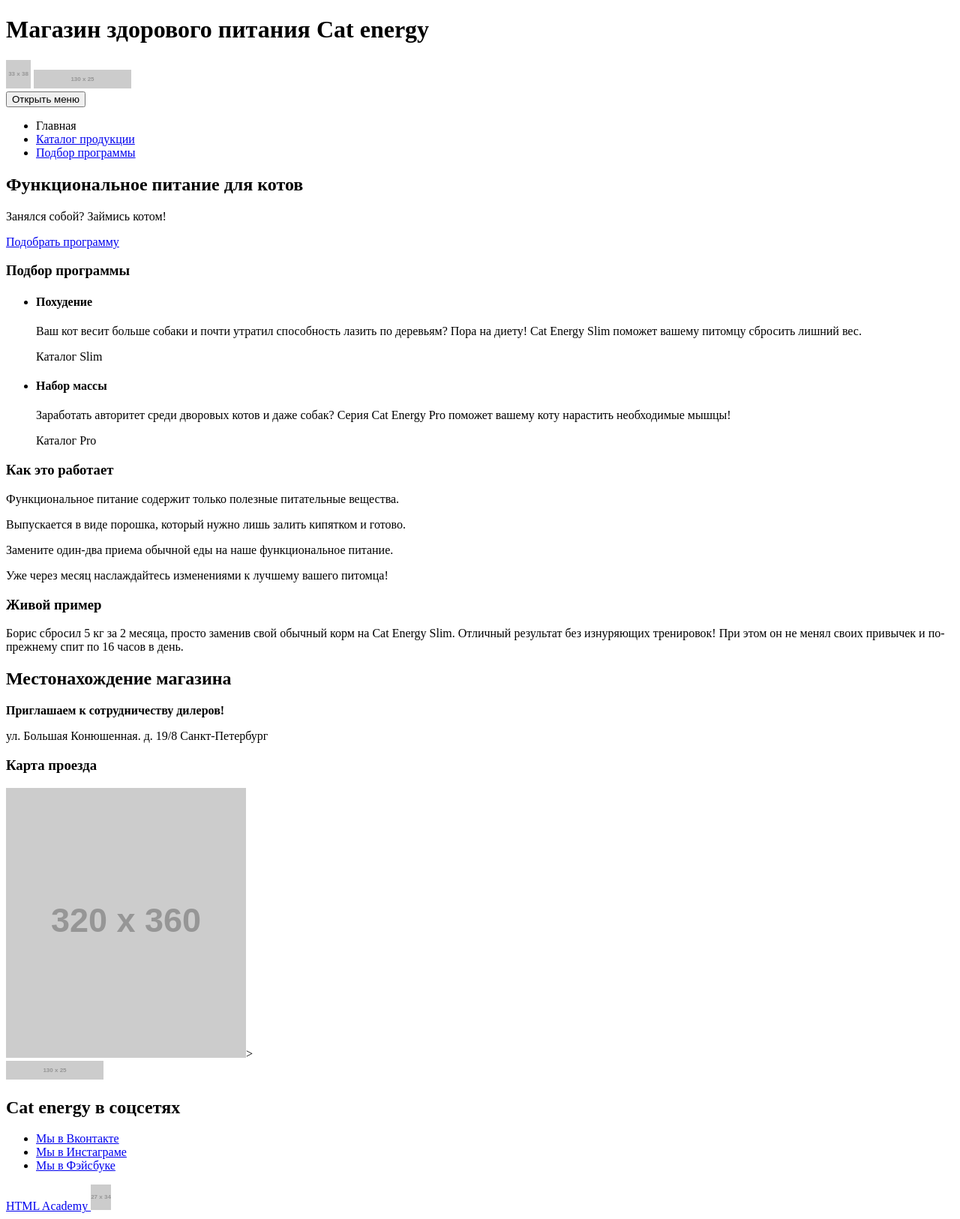
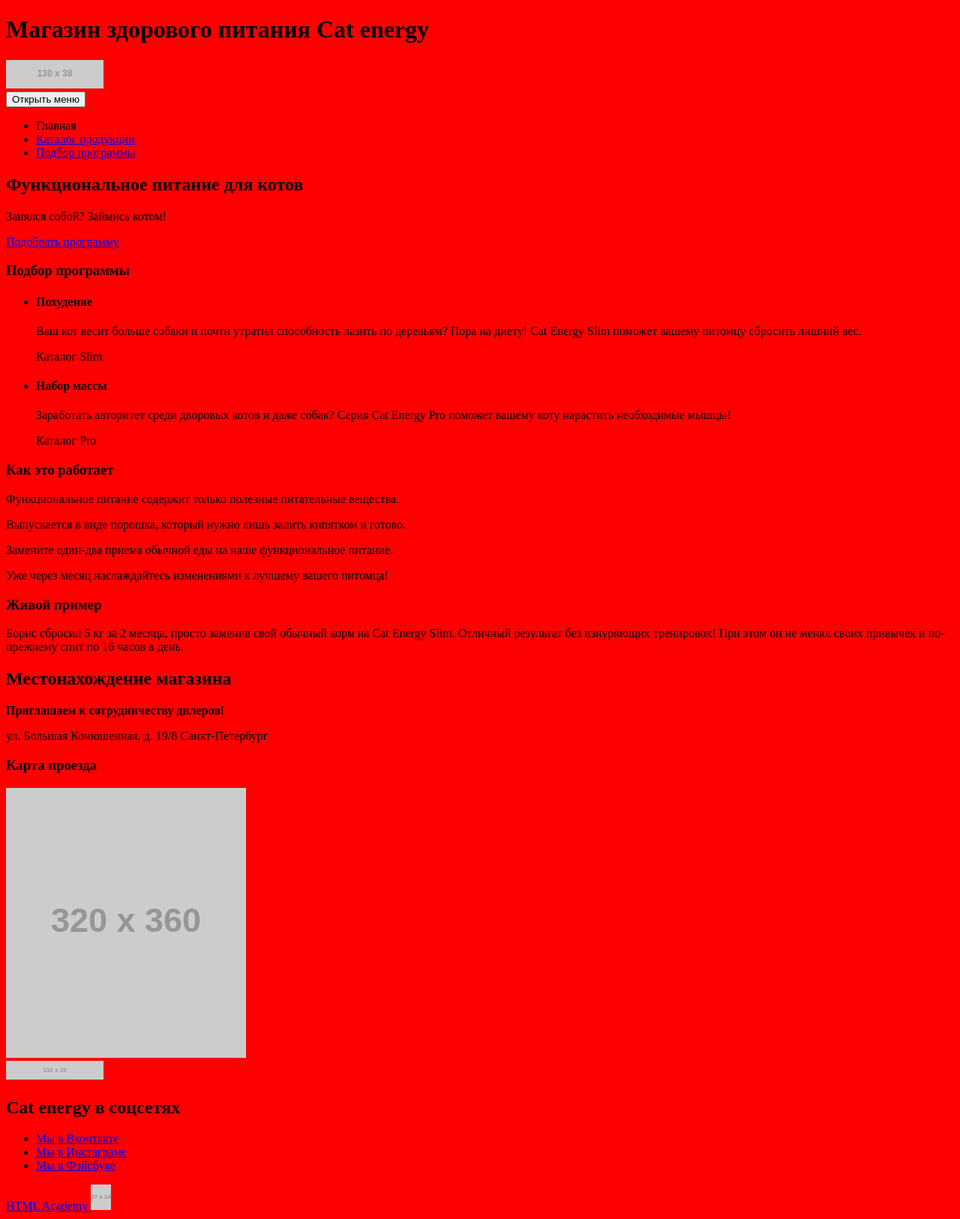
Before and after one commit to cor26/301483-cat-energy-16, a website: page source/index.html in a window 1280 px wide. Shown: the whole page at 75% size. Drawn offline with nearby package versions, Linux system fonts and the light colour scheme; files that its build step writes are made by us from their sources; placeholder pictures from the web are drawn by us.

Commit message:
Устранение последних замечаний, создание пробного scss

```diff
--- a/source/index.html
+++ b/source/index.html
@@ -3,13 +3,13 @@
 <head>
   <meta charset="utf-8">
   <title>HTML Academy: Кэт энерджи</title>
+  <link rel="stylesheet" type="text/css" href="css/style.css">
 </head>
 <body>
 <header class="page-header">
   <h1 class="visually-hidden">Магазин здорового питания Cat energy</h1>
   <a class="page-header__logo">
-    <img class="page-header__logo-image" src="http://placehold.it/33x38" alt="Логотип магазина">
-    <img class="page-footer__main-img" src="http://placehold.it/130x25" alt="Надпись Кэт энерджи">
+    <img class="page-header__logo-image" src="http://placehold.it/130x38" alt="Логотип магазина Кэт энерджи">
   </a>
 
   <nav class="main-nav">
@@ -95,7 +95,7 @@
 
     <section class="page-footer__map map">
       <h3 class="visually-hidden">Карта проезда</h3>
-      <img class="map-img" src="http://placehold.it/320x360" alt="Адрес магазина: ул. Большая Конюшенная. д. 19/8 Санкт-Петербург">>
+      <img class="map-img" src="http://placehold.it/320x360" alt="Адрес магазина: ул. Большая Конюшенная. д. 19/8 Санкт-Петербург">
     </section>
 
     <a class="page-footer__main-link">
--- /dev/null
+++ b/source/sass/style.scss
@@ -0,0 +1 @@
+body { background: red; }
```
Also changed, not shown: source/catalog.html (+2 -3 lines), source/form.html (+1 -2 lines).
